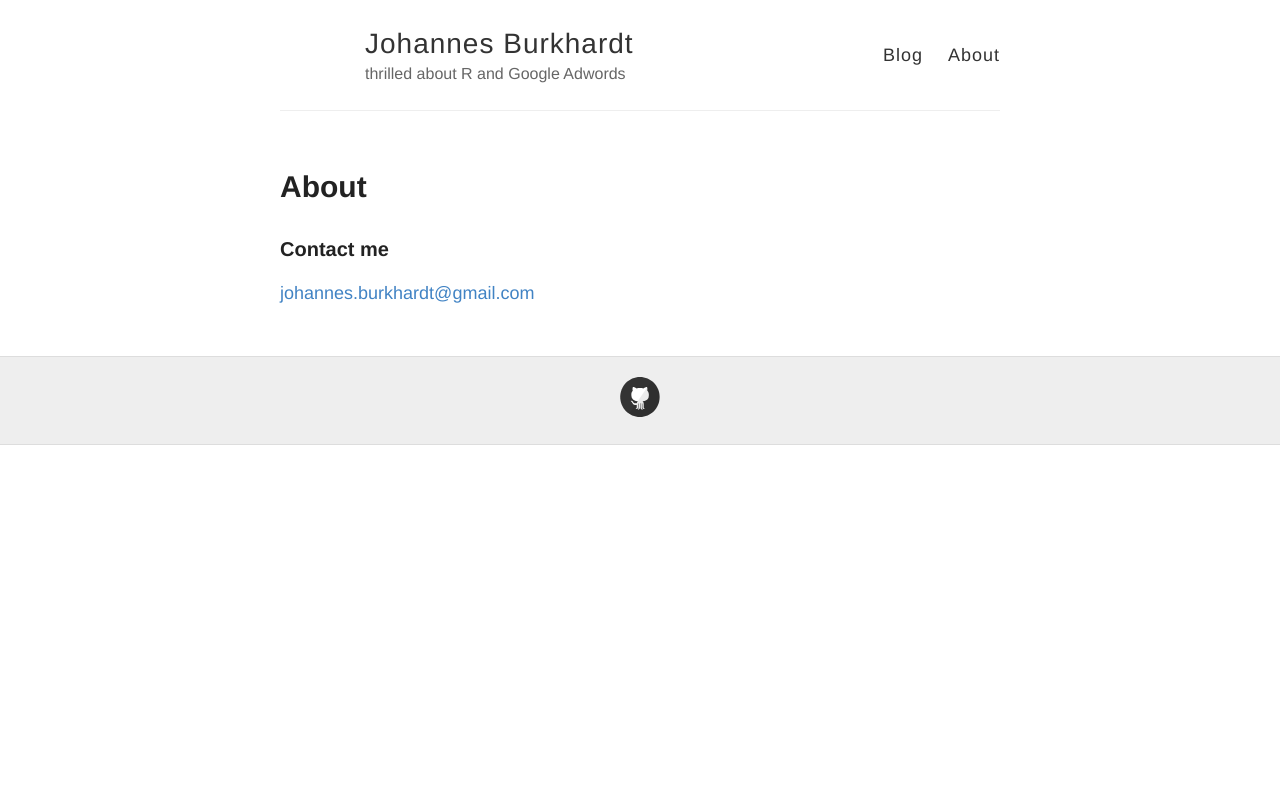
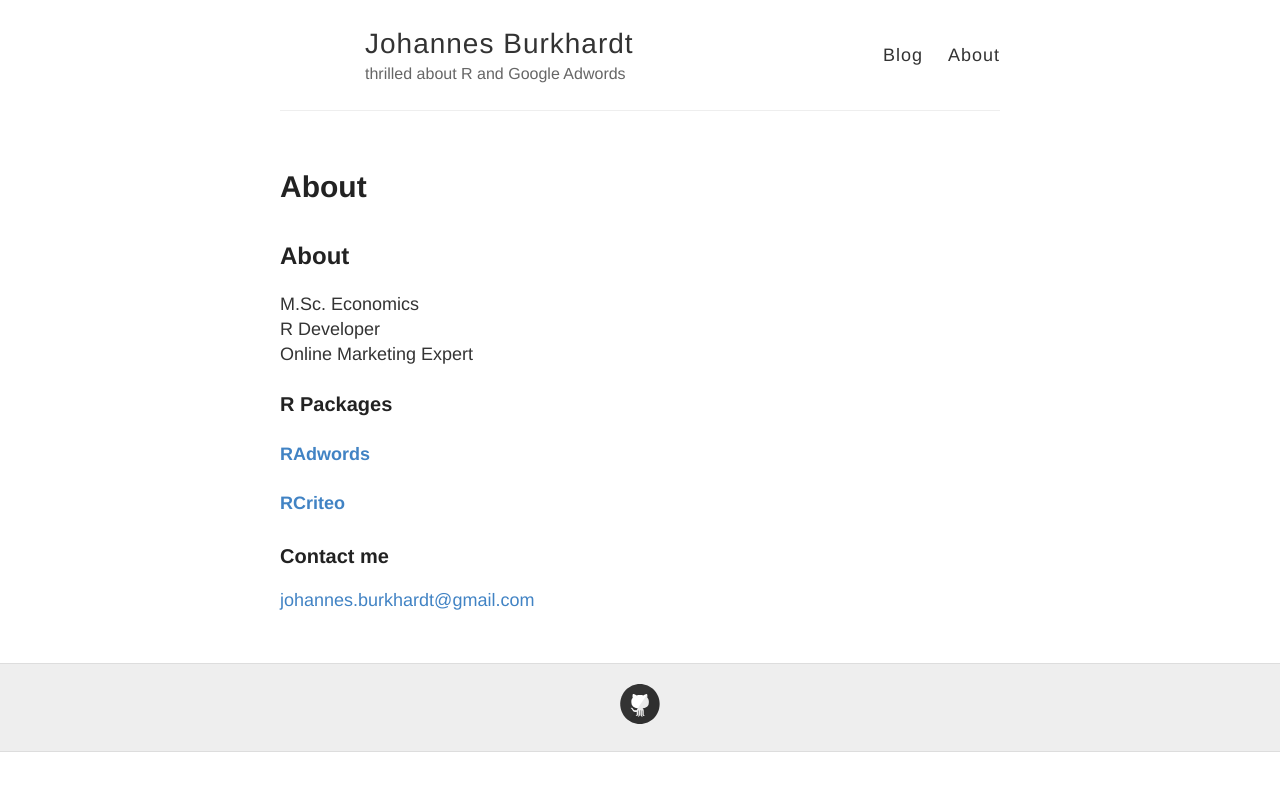
Before and after one commit to jburkhardt/jburkhardt.github.io, a Jekyll site: the page built from about.md, in a window 1280 px wide. Shown: the top 791 px of the page. Built offline with Jekyll 4.4.1, drawn with Linux system fonts in a browser that asks for light colours; Markdown is read by kramdown in place of the engine named in the settings.

Commit message:
about.md

```diff
--- a/about.md
+++ b/about.md
@@ -4,6 +4,17 @@ title: About
 permalink: /about/
 ---
 
+## About ##
+
+M.Sc. Economics
+R Developer
+Online Marketing Expert
+
+### R Packages ###
+
+#### [RAdwords]( http://jburkhardt.github.io/RAdwords) ####
+#### [RCriteo]( http://jburkhardt.github.io/RCriteo) ####
+
 ### Contact me
 
 [johannes.burkhardt@gmail.com](johannes.burkhardt@gmail.com)
```
